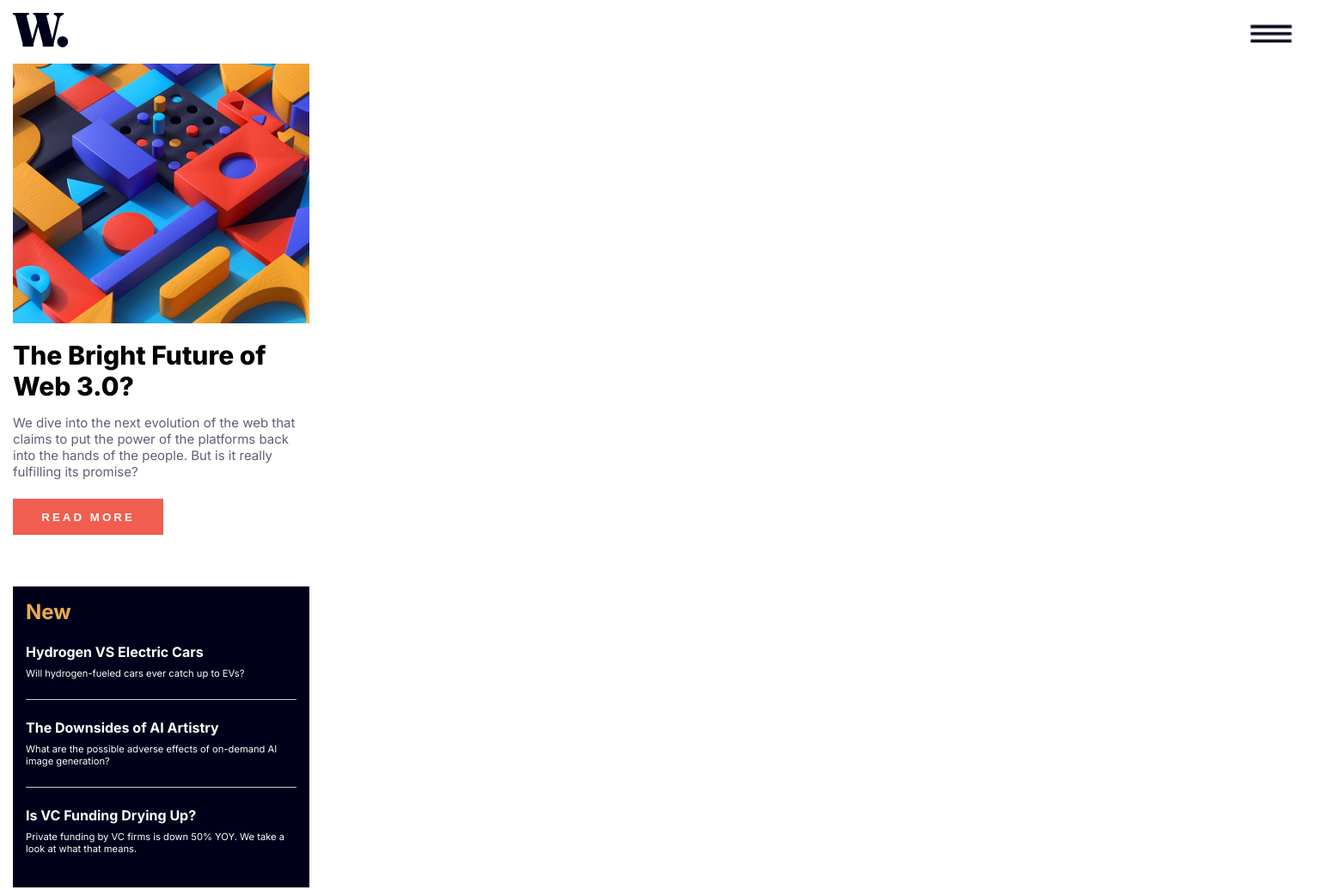
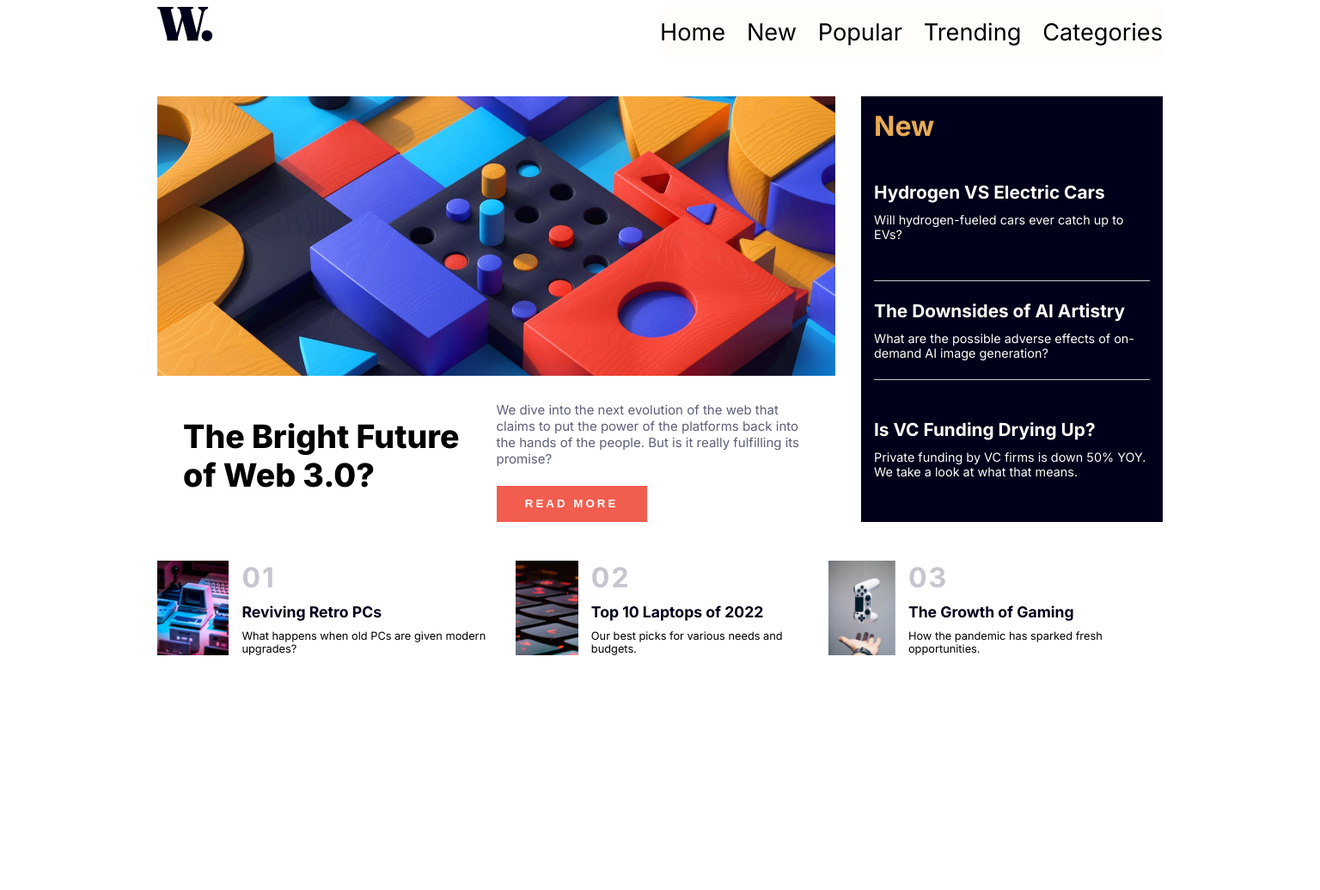
Before and after one commit to wojciechtrojanowski/newspage, a plain HTML site: page index.html in a window 1536 px wide. Shown: the top 1035 px of the page at 86% size. After the commit the page ends 807 px from the top, so only its background shows below. Drawn offline with Linux system fonts and the light colour scheme.

Commit message:
Complete

```diff
--- a/index.html
+++ b/index.html
@@ -76,16 +76,30 @@
 			</div>
 			<div class="header">
 				<div class="header__img">
-					<img src="./assets/images/image-web-3-mobile.jpg" alt="" />
+					<img
+						src="./assets/images/image-web-3-mobile.jpg"
+						alt=""
+						class="header__img-small"
+					/>
+					<img
+						src="./assets/images/image-web-3-desktop.jpg"
+						alt=""
+						class="header__img-big"
+					/>
 				</div>
 				<div class="header__content">
 					<h1 class="header__title">The Bright Future of Web 3.0?</h1>
-					<p class="header__text">
-						We dive into the next evolution of the web that claims
-						to put the power of the platforms back into the hands of
-						the people. But is it really fulfilling its promise?
-					</p>
-					<div class="header__button"><button>Read More</button></div>
+					<div class="header__description">
+						<p class="header__text">
+							We dive into the next evolution of the web that
+							claims to put the power of the platforms back into
+							the hands of the people. But is it really fulfilling
+							its promise?
+						</p>
+						<div class="header__button">
+							<button>Read More</button>
+						</div>
+					</div>
 				</div>
 			</div>
 			<div class="articles">
--- a/style.scss
+++ b/style.scss
@@ -14,11 +14,16 @@ $veryDarkBlue: hsl(240, 100%, 5%);
 body {
 	font-size: 15px;
 	font-family: 'Inter', sans-serif;
+	display: flex;
+	justify-content: center;
+	align-items: center;
 }
 
 .wrapper {
 	max-width: 375px;
+	min-width: 375px;
 	padding: 1em;
+	position: relative;
 
 	.top {
 		display: flex;
@@ -29,7 +34,7 @@ body {
 		&__burger,
 		&__close {
 			transform: scale(1.2);
-			position: fixed;
+			position: absolute;
 			top: 1.5em;
 			right: 2em;
 			z-index: 100;
@@ -62,11 +67,6 @@ body {
 				margin: 1em 0 1em 0;
 				cursor: pointer;
 				transition: 0.3s;
-
-				&:hover {
-					transform: scale(1.2);
-					transform-origin: center;
-				}
 			}
 		}
 		&__animation {
@@ -76,8 +76,11 @@ body {
 	.header {
 		padding-bottom: 4em;
 		&__img {
-			img {
+			&-small {
 				width: 100%;
+			}
+			&-big {
+				display: none;
 			}
 		}
 		&__title {
@@ -165,3 +168,102 @@ body {
 		display: none;
 	}
 }
+
+@media (min-width: 1440px) {
+	body {
+		display: flex;
+		justify-content: center;
+		align-items: center;
+		height: 100vh;
+	}
+	.wrapper {
+		min-width: 1200px;
+		display: flex;
+		flex-wrap: wrap;
+
+		.top {
+			flex-basis: 50%;
+
+			&__burger {
+				display: none;
+			}
+		}
+		.navigation {
+			position: static;
+			flex-basis: 50%;
+			transform: translateX(0);
+			padding: 0;
+
+			&__list {
+				width: 100%;
+				padding: 0;
+				display: flex;
+				justify-content: space-between;
+
+				&-item {
+					margin: 0;
+				}
+			}
+		}
+		.header {
+			flex-basis: 70%;
+			margin-top: 3em;
+
+			padding-right: 2em;
+			padding-bottom: 0;
+			&__img {
+				&-small {
+					display: none;
+				}
+				&-big {
+					display: block;
+					width: 100%;
+				}
+			}
+			&__content {
+				display: flex;
+				padding: 2em 2em 0 2em;
+			}
+			&__description {
+				flex-basis: 50%;
+			}
+			&__title {
+				flex-basis: 50%;
+				font-size: 2.5em;
+			}
+			&__text {
+			}
+		}
+		.articles {
+			&__title {
+				font-size: 2rem;
+			}
+			&__article {
+				margin-top: 1.5em;
+				&-title {
+					font-size: 1.3rem;
+				}
+				&-text {
+					font-size: 0.9rem;
+				}
+			}
+			margin-top: 3em;
+			flex-basis: 30%;
+		}
+		.adv {
+			display: flex;
+			margin-top: 2em;
+			&__content {
+				&-number {
+					font-size: 2rem;
+				}
+				&-title {
+					font-size: 1.1rem;
+				}
+				&-text {
+					font-size: 0.8rem;
+				}
+			}
+		}
+	}
+}
```
Also changed, not shown: css/style.css, 1 other file.
